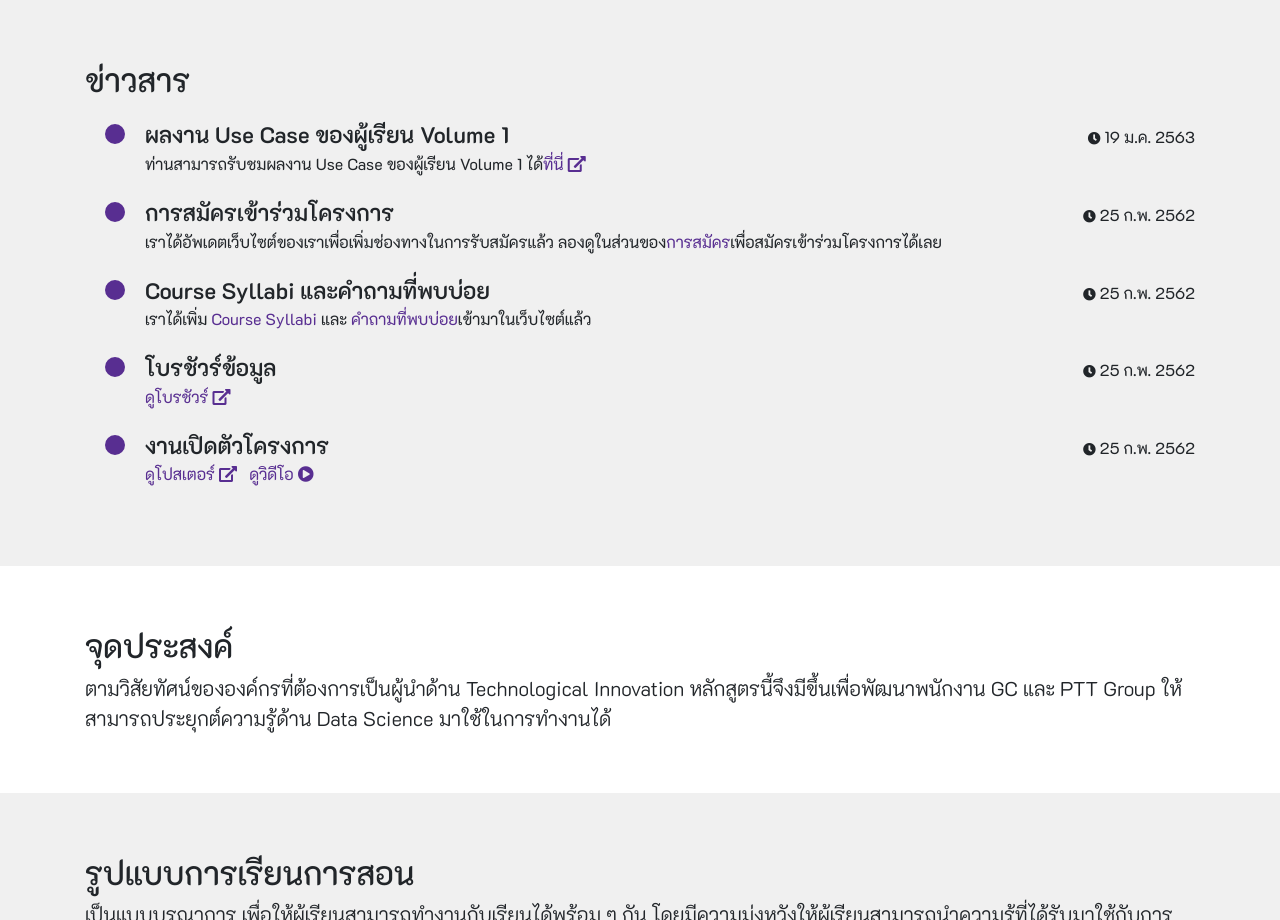
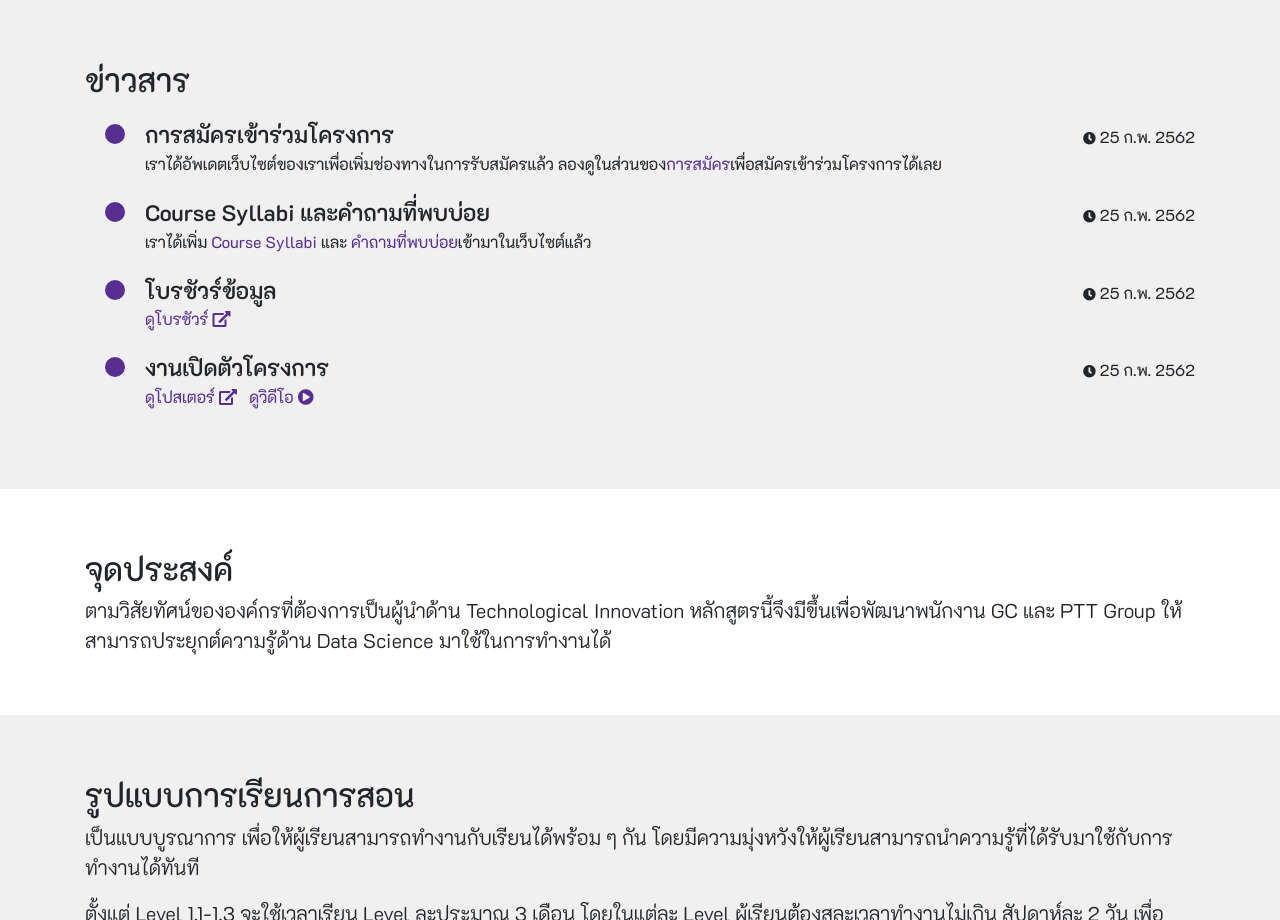
Before and after one commit to gc-vistec/gc-vistec.github.io, a Vue app: page / in a window 1280 px wide. Shown: the part 800-1720 px from the top of the page. Built offline with nearby package versions, Linux system fonts and the light colour scheme; what vue-scrollactive would draw is missing.

Commit message:
Remove newsletter

```diff
--- a/src/components/Home/News.vue
+++ b/src/components/Home/News.vue
@@ -21,11 +21,6 @@ export default {
   data () {
     return {
       announcements: [
-        {
-          title: 'ผลงาน Use Case ของผู้เรียน Volume 1',
-          content: 'ท่านสามารถรับชมผลงาน Use Case ของผู้เรียน Volume 1 ได้<a href="/static/newsletter-17012020.pdf" target="_blank">ที่นี่ <i class="fas fa-external-link-alt"></i></a>',
-          datetime: '19 ม.ค. 2563'
-        },
         {
           title: 'การสมัครเข้าร่วมโครงการ',
           content: 'เราได้อัพเดตเว็บไซต์ของเราเพื่อเพิ่มช่องทางในการรับสมัครแล้ว ลองดูในส่วนของ<a href="#application">การสมัคร</a>เพื่อสมัครเข้าร่วมโครงการได้เลย',
```
Also changed, not shown: 1 other file (tests, documents, lock files or other folders).
